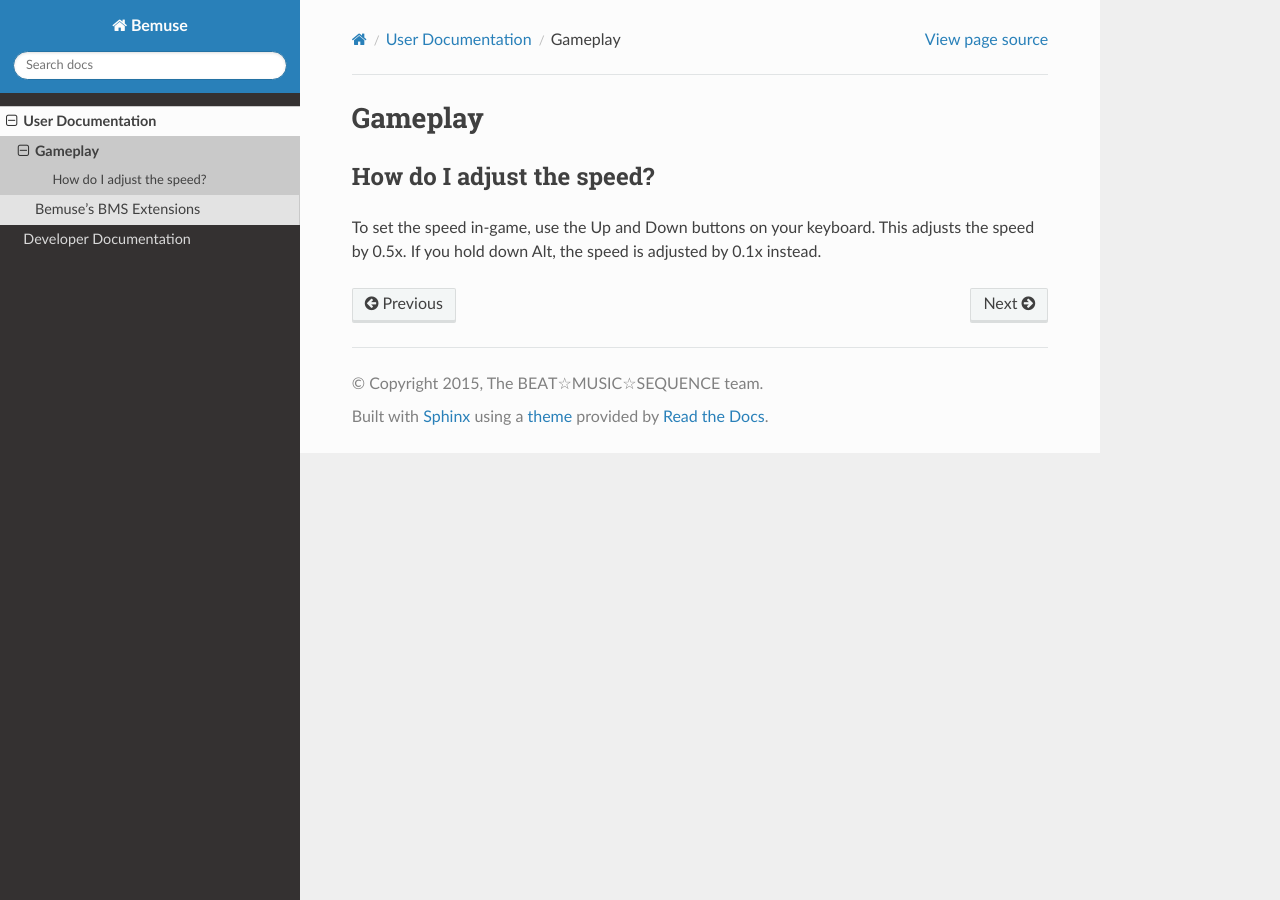
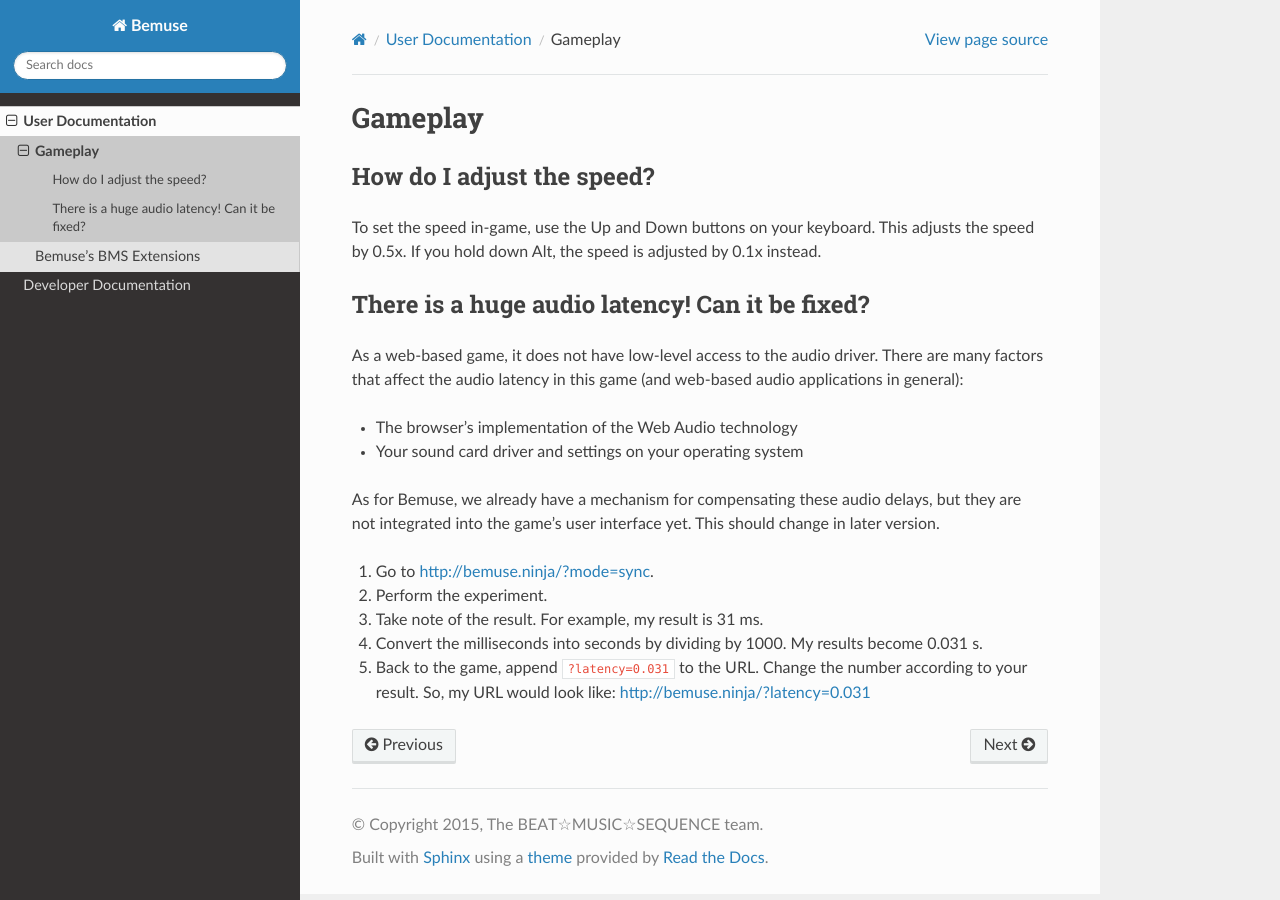
Before and after one commit to bemusic/bemuse, a Sphinx documentation site: the page built from docs/users/gameplay.rst, in a window 1280 px wide. Built offline with Sphinx 7.4.7 and the Read the Docs theme 2.0.0, drawn with Linux system fonts in a browser that asks for light colours; pages that are not in the unit, such as notebooks, are missing from menus.

Commit message:
docs(users/gameplay): add about audio delays

```diff
--- a/docs/users/gameplay.rst
+++ b/docs/users/gameplay.rst
@@ -9,3 +9,25 @@
 To set the speed in-game, use the Up and Down buttons on your keyboard.
 This adjusts the speed by 0.5x.
 If you hold down Alt, the speed is adjusted by 0.1x instead.
+
+
+There is a huge audio latency! Can it be fixed?
+-----------------------------------------------
+
+As a web-based game, it does not have low-level access to the audio driver.
+There are many factors that affect the audio latency in this game
+(and web-based audio applications in general):
+
+- The browser's implementation of the Web Audio technology
+- Your sound card driver and settings on your operating system
+
+As for Bemuse, we already have a mechanism for compensating these audio delays,
+but they are not integrated into the game's user interface yet.
+This should change in later version.
+
+1. Go to http://bemuse.ninja/?mode=sync.
+2. Perform the experiment.
+3. Take note of the result. For example, my result is 31 ms.
+4. Convert the milliseconds into seconds by dividing by 1000. My results become 0.031 s.
+5. Back to the game, append ``?latency=0.031`` to the URL. Change the number according to your result.
+   So, my URL would look like: http://bemuse.ninja/?latency=0.031
```
